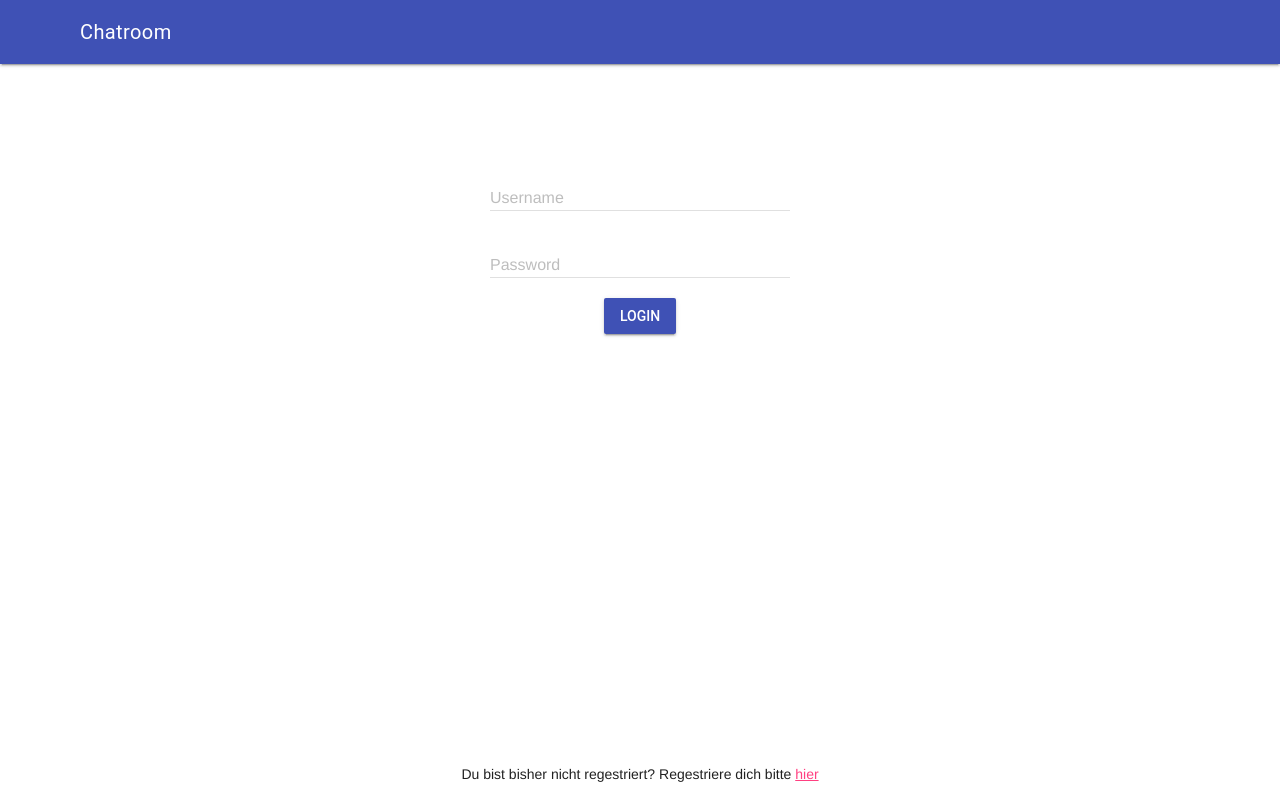
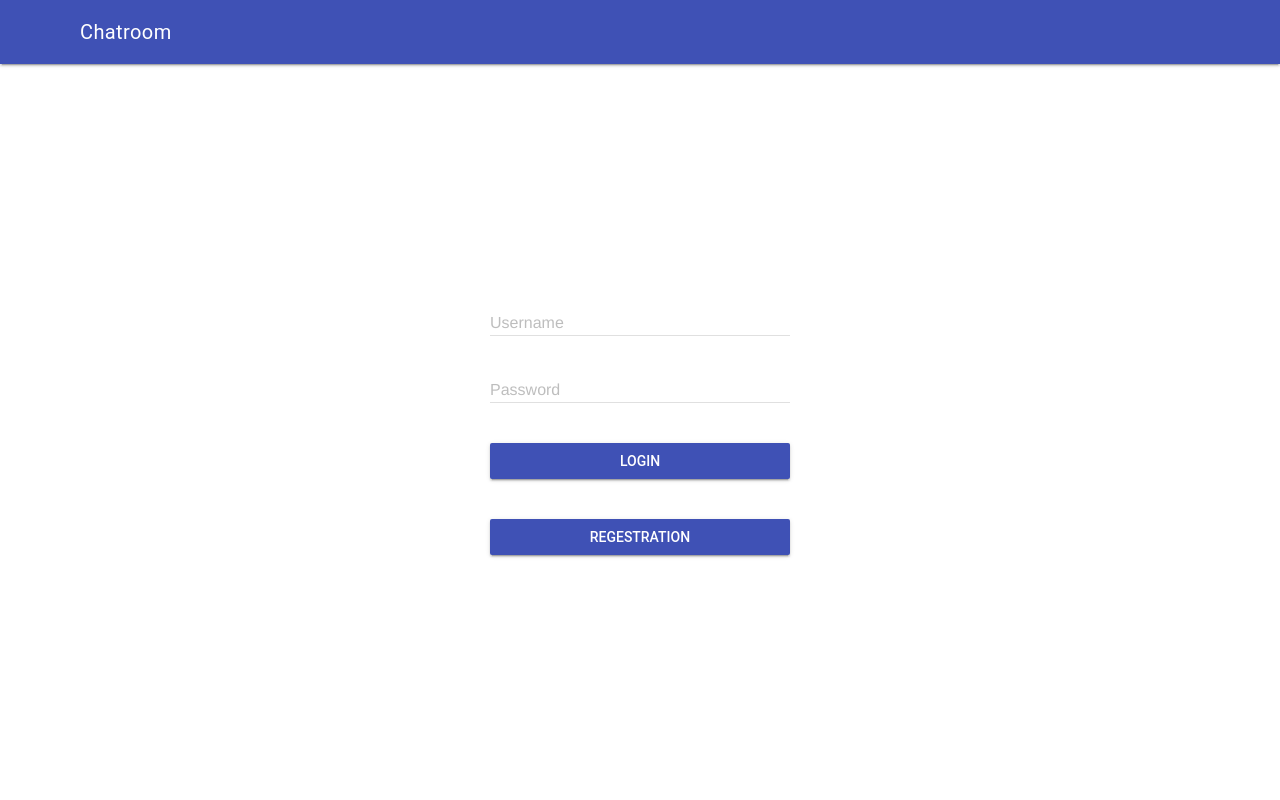
Before and after one commit to TimWidl94/Django-ChatApp, a Django app: page / in a window 1280 px wide. Run offline with Django 5.2, Linux system fonts and the light colour scheme.

Commit message:
updating regestration for more user expirienz

```diff
--- a/chat/templates/chat/index.html
+++ b/chat/templates/chat/index.html
@@ -8,7 +8,7 @@
     fd.append("csrfmiddlewaretoken", token);
     try {
       messageContainer.innerHTML += messageHTMLDelete();
-
+      messageField.value = ``;
       let response = await fetch("/chat/", {
         method: "POST",
         body: fd,
--- a/chat/templates/login/index.html
+++ b/chat/templates/login/index.html
@@ -1,6 +1,4 @@
 {% extends "base.html" %} {% block content %}
-
-
 
 <form action="/login/" method="post">
   {% csrf_token %}
@@ -24,17 +22,27 @@
       />
       <label class="mdl-textfield__label" for="password">Password</label>
     </div>
-    <div>
-      <button class="mdl-button mdl-js-button mdl-button--raised mdl-button--colored">
+    <div class="pt-20 pb-20">
+      <button
+        class="mdl-button mdl-js-button mdl-button--raised mdl-button--colored width300"
+      >
         Login
-      </button></div>
+      </button>
+    </div>
   </div>
 </form>
+<div class="pt-20 pb-20">
+  <a href="/register/">
+  <button
+    class="mdl-button mdl-js-button mdl-button--raised mdl-button--colored width300"
+  >
+    Regestration
+  </button>
+</a>
+</div>
 
 {% if wrongpassword %}
 <p class="wrong-password">Password is wrong</p>
 {% endif %}
 
-<div class="registration-link-box">Du bist bisher nicht regestriert? Regestriere dich bitte <a href="/register/">hier</a></div>
-
 {% endblock %}
--- a/static/css/style.css
+++ b/static/css/style.css
@@ -19,45 +19,45 @@
   padding-top: 32px;
 }
 
-.grey-text{
+.grey-text {
   color: grey;
 }
 
-.logout-navbar{
+.logout-navbar {
   display: flex;
   align-items: center;
   justify-content: center;
 }
 
-.message-box{
+.message-box {
   display: flex;
   align-items: center;
   justify-content: start;
   width: 240px;
   height: 80px;
-  background-color: #3E92CC;
-  border: 1px solid rgba(0,0,0,0.2);
+  background-color: #3e92cc;
+  border: 1px solid rgba(0, 0, 0, 0.2);
   border-radius: 8px;
   flex-direction: column;
   padding: 8px;
   color: white;
 }
 
-.message-box-user{
+.message-box-user {
   display: flex;
   align-items: center;
   justify-content: end;
   width: 240px;
   height: 80px;
-  background-color: #001F54;
-  border: 1px solid rgba(0,0,0,0.2);
+  background-color: #001f54;
+  border: 1px solid rgba(0, 0, 0, 0.2);
   border-radius: 8px;
   flex-direction: column;
   padding: 8px;
   color: white;
 }
 
-.message-name-container{
+.message-name-container {
   display: flex;
   align-items: start;
   justify-content: start;
@@ -65,24 +65,22 @@
   width: 100%;
 }
 
-.message-text-container{
-display: flex;
-align-items: start;
-justify-content: start;
-width: 100%;
-height: 100%;
+.message-text-container {
+  display: flex;
+  align-items: start;
+  justify-content: start;
+  width: 100%;
+  height: 100%;
 }
 
-.message-date-container{
+.message-date-container {
   display: flex;
   align-items: start;
   justify-content: end;
   width: 100%;
 }
 
-
-
-.message-container{
+.message-container {
   display: flex;
   align-items: start;
   justify-content: start;
@@ -90,9 +88,16 @@ height: 100%;
   flex-direction: column;
   padding-top: 100px;
   width: 420px;
+  max-height: calc(100vh - 150px);
+  margin-bottom: 40px;
+  overflow-y: scroll;
 }
 
-.send-message-container{
+.message-container::-webkit-scrollbar{
+  display: none;
+}
+
+.send-message-container {
   display: flex;
   align-items: end;
   justify-content: center;
@@ -101,57 +106,57 @@ height: 100%;
   right: 50px;
 }
 
-.page-content{
+.page-content {
   display: flex;
   align-items: center;
   justify-content: center;
   flex-direction: column;
-  max-height: calc(100vh - 264px);
-  overflow-y: scroll;
+  /* max-height: calc(100vh - 264px); */
+  /* overflow-y: scroll; */
 }
 
-.message-outbox-end{
+.message-outbox-end {
   width: 100%;
   display: flex;
   justify-content: end;
 }
 
-.message-outbox-start{
+.message-outbox-start {
   width: 100%;
   display: flex;
   justify-content: start;
 }
 
-.registration-link-box{
+.registration-link-box {
   position: absolute;
   bottom: 16px;
 }
 
-.password-dont-match{
+.password-dont-match {
   font-size: 16px;
   color: red;
 }
 
-.submit-btn{
+.submit-btn {
   padding-top: 16px;
 }
 
-.d-none{
+.d-none {
   display: none !important;
 }
 
-.return-btn{
+.return-btn {
   position: absolute;
   top: 40px;
   right: 80px;
 }
 
-.pw-req-box{
+.pw-req-box {
   display: flex;
   align-items: start;
   justify-content: start;
   flex-direction: column;
-  border: 1px solid #3F51B5;
+  border: 1px solid #3f51b5;
   border-radius: 8px;
   padding: 8px;
   opacity: 0;
@@ -161,11 +166,11 @@ height: 100%;
   margin: 40px 0;
 }
 
-.pw-req-text{
+.pw-req-text {
   text-overflow: clip;
 }
 
-h4{
+h4 {
   margin: 0;
 }
 
@@ -174,3 +179,24 @@ h4{
   opacity: 1;
   transform: scale(1);
 }
+
+.width300 {
+  width: 300px;
+}
+
+.pt-20 {
+  padding-top: 20px;
+}
+
+.pb-20 {
+  padding-bottom: 20px;
+}
+
+.page-center {
+  display: flex;
+  align-items: center;
+  justify-content: center;
+  width: 100%;
+  height: 100%;
+  padding: 0;
+}
--- a/templates/base.html
+++ b/templates/base.html
@@ -53,7 +53,7 @@
         </nav>
       </div>
       <main class="mdl-layout__content">
-        <div class="page-content">{% block content %} {% endblock %}</div>
+        <div class="page-content page-center">{% block content %} {% endblock %}</div>
       </main>
     </div>
   </body>
```
Also changed, not shown: chat/templates/register/register.html (+23 -6 lines).
